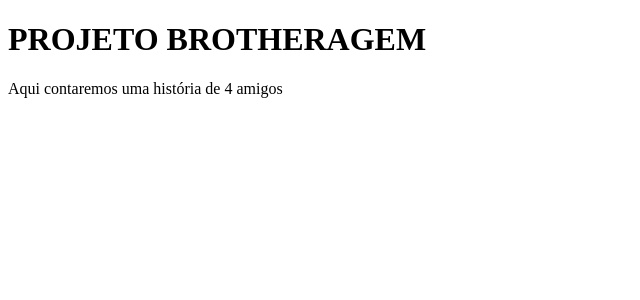
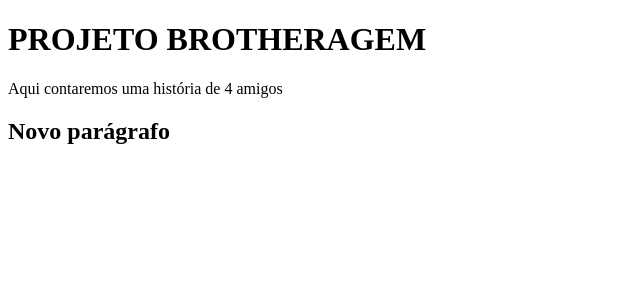
Before and after one commit to WictorLopes/Brotheragem, a React (Create React App) app: page / in a window 1280 px wide. Shown: the top 300 px of the page, without its empty margins (0-640 px from the left). Built offline with nearby package versions, Linux system fonts and the light colour scheme.

Commit message:
Adicionando novo parágrafo

```diff
--- a/src/App.js
+++ b/src/App.js
@@ -3,6 +3,7 @@ function App() {
     <div className="App">
       <h1>PROJETO BROTHERAGEM</h1>
       <p>Aqui contaremos uma história de 4 amigos</p>
+      <h2>Novo parágrafo</h2>
     </div>
   );
 }
```
